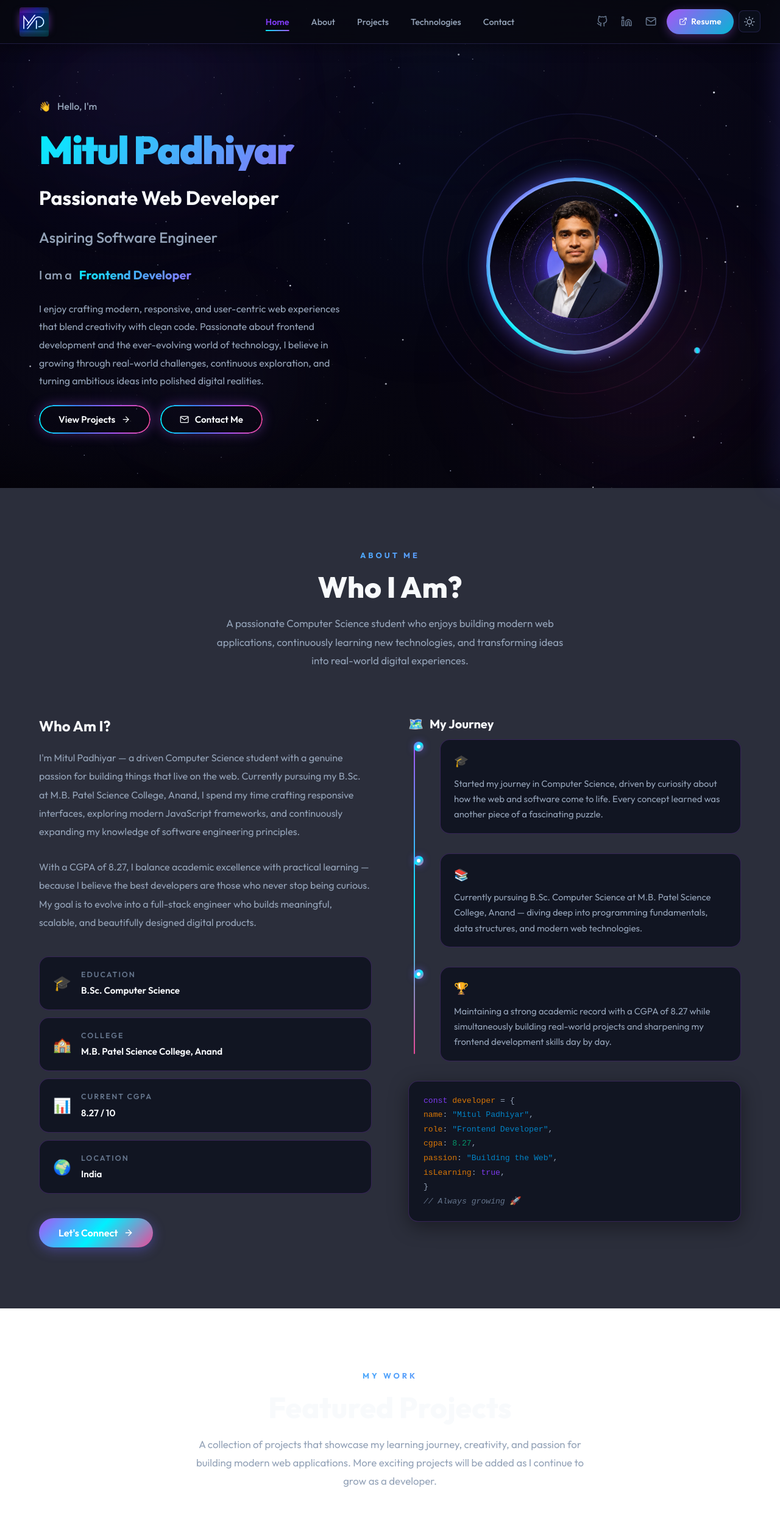
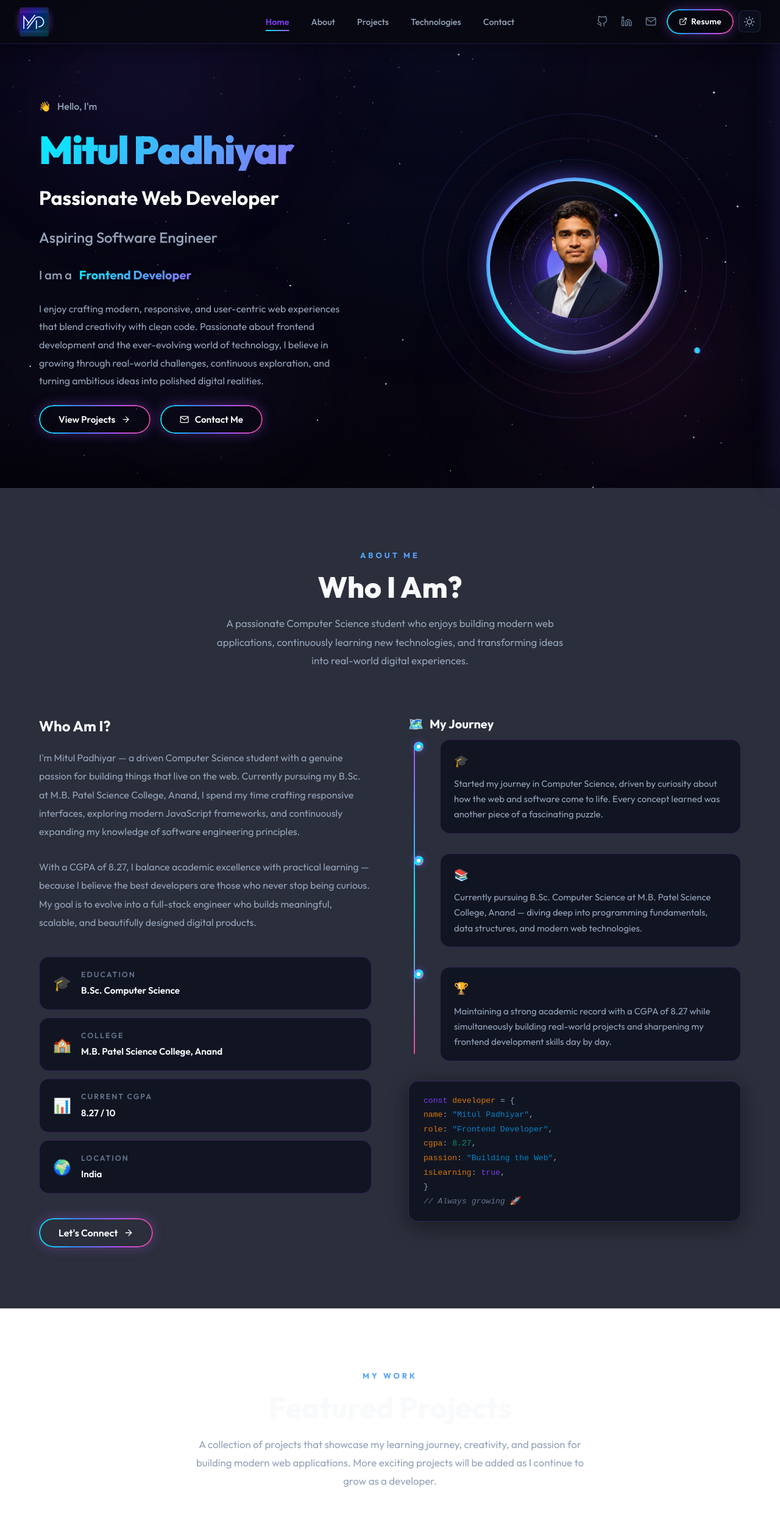
Before and after one commit to mitulpadhiyar369/portfolio, a React (Vite) app: page / in a window 1280 px wide. Shown: the top 2505 px of the page at 61% size. Built offline with nearby package versions, Linux system fonts and the light colour scheme.

Commit message:
Update Resume and Connect buttons to match neon design

```diff
--- a/src/styles/About.css
+++ b/src/styles/About.css
@@ -110,21 +110,56 @@
   align-items: center;
   gap: 10px;
   padding: 14px 32px;
-  background: var(--gradient-primary);
-  color: #fff;
+  background: transparent;
+  color: var(--text-primary);
   font-size: 1rem;
   font-weight: 600;
   border-radius: var(--radius-full);
   border: none;
   cursor: pointer;
-  transition: transform var(--transition-smooth), box-shadow var(--transition-smooth);
-  box-shadow: 0 4px 20px rgba(108, 99, 255, 0.4);
+  position: relative;
+  overflow: hidden;
+  transition: all var(--transition-smooth);
+  box-shadow: 0 0 20px rgba(168, 85, 247, 0.35);
   align-self: flex-start;
   text-decoration: none;
-}@media (hover: hover) {
+  z-index: 1;
+}
+
+.cta-btn::before {
+  content: "";
+  position: absolute;
+  inset: 0;
+  border-radius: var(--radius-full);
+  padding: 2px;
+  background: linear-gradient(90deg, #00f0ff, #3b82f6, #a855f7, #ec4899);
+  -webkit-mask: linear-gradient(#fff 0 0) content-box, linear-gradient(#fff 0 0);
+  -webkit-mask-composite: xor;
+  mask-composite: exclude;
+  z-index: -2;
+}
+
+.cta-btn::after {
+  content: "";
+  position: absolute;
+  inset: 0;
+  border-radius: var(--radius-full);
+  background: linear-gradient(90deg, #00f0ff, #3b82f6, #a855f7, #ec4899);
+  z-index: -1;
+  transform-origin: left;
+  transform: scaleX(0);
+  transition: transform 0.4s cubic-bezier(0.4, 0, 0.2, 1);
+}
+
+@media (hover: hover) {
   .cta-btn:hover {
-    transform: translateY(-3px) scale(1.03);
-  box-shadow: 0 10px 32px rgba(108, 99, 255, 0.55);
+    transform: translateY(-2px) scale(1.03);
+    box-shadow: 0 0 30px rgba(168, 85, 247, 0.6);
+    color: #fff;
+    text-shadow: 0 1px 2px rgba(0, 0, 0, 0.3);
+  }
+  .cta-btn:hover::after {
+    transform: scaleX(1);
   }
 }
 
--- a/src/styles/Header.css
+++ b/src/styles/Header.css
@@ -214,38 +214,57 @@
   align-items: center;
   gap: 6px;
   padding: 9px 20px;
-  background: linear-gradient(135deg, #a855f7 0%, #06b6d4 100%);
-  color: #fff;
+  background: transparent;
+  color: var(--text-primary);
   font-size: 0.85rem;
   font-weight: 600;
   border-radius: var(--radius-full);
-  text-decoration: none;
-  transition: transform var(--transition-smooth),
-              box-shadow var(--transition-smooth),
-              filter var(--transition-smooth);
-  box-shadow: 0 4px 16px rgba(168, 85, 247, 0.35);
+  border: none;
+  cursor: pointer;
   position: relative;
   overflow: hidden;
+  transition: all var(--transition-smooth);
+  box-shadow: 0 0 20px rgba(168, 85, 247, 0.35);
+  text-decoration: none;
   white-space: nowrap;
   letter-spacing: 0.3px;
+  z-index: 1;
 }
 
 .resume-btn::before {
-  content: '';
+  content: "";
   position: absolute;
   inset: 0;
-  background: rgba(255, 255, 255, 0.12);
-  opacity: 0;
-  transition: opacity var(--transition-smooth);
-}@media (hover: hover) {
+  border-radius: var(--radius-full);
+  padding: 2px;
+  background: linear-gradient(90deg, #00f0ff, #3b82f6, #a855f7, #ec4899);
+  -webkit-mask: linear-gradient(#fff 0 0) content-box, linear-gradient(#fff 0 0);
+  -webkit-mask-composite: xor;
+  mask-composite: exclude;
+  z-index: -2;
+}
+
+.resume-btn::after {
+  content: "";
+  position: absolute;
+  inset: 0;
+  border-radius: var(--radius-full);
+  background: linear-gradient(90deg, #00f0ff, #3b82f6, #a855f7, #ec4899);
+  z-index: -1;
+  transform-origin: left;
+  transform: scaleX(0);
+  transition: transform 0.4s cubic-bezier(0.4, 0, 0.2, 1);
+}
+
+@media (hover: hover) {
   .resume-btn:hover {
     transform: translateY(-2px) scale(1.03);
-  box-shadow: 0 0 15px rgba(168, 85, 247, 0.6),
-              0 8px 24px rgba(168, 85, 247, 0.35);
+    box-shadow: 0 0 30px rgba(168, 85, 247, 0.6);
+    color: #fff;
+    text-shadow: 0 1px 2px rgba(0, 0, 0, 0.3);
   }
-}@media (hover: hover) {
-  .resume-btn:hover::before {
-    opacity: 1;
+  .resume-btn:hover::after {
+    transform: scaleX(1);
   }
 }
 
```
